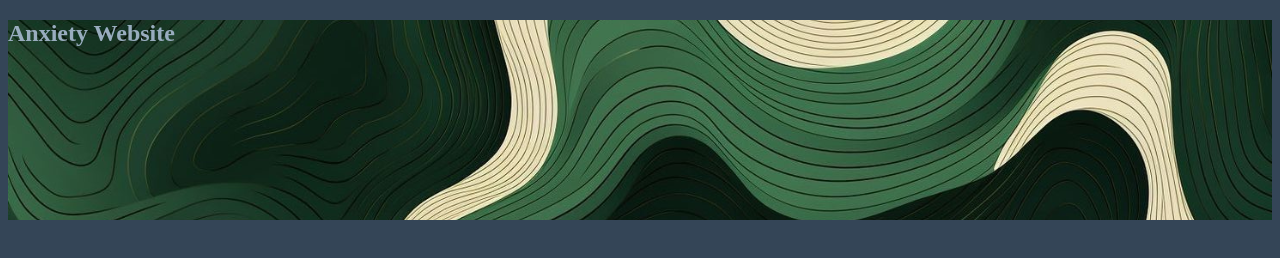
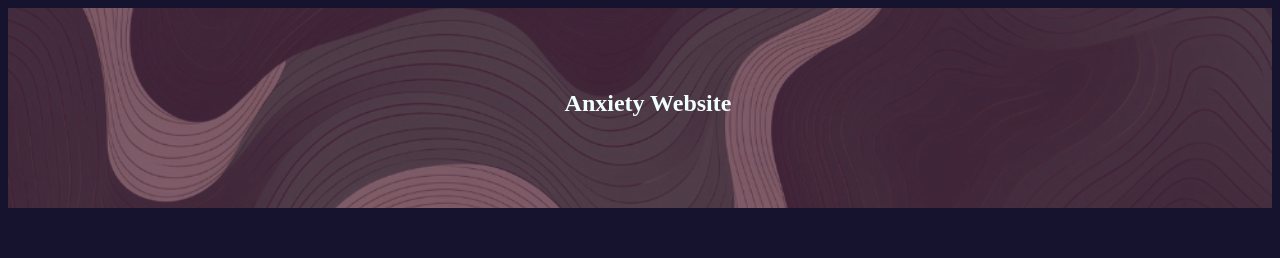
Before and after one commit to jocelynkingw/Code, a plain HTML site: page Anxiety Website/index.html in a window 1280 px wide. Drawn offline with Linux system fonts and the light colour scheme.

Commit message:
Heade Alignment

```diff
--- a/Anxiety Website/index.html
+++ b/Anxiety Website/index.html
@@ -8,8 +8,9 @@
 </head>
 <body>
     <section class="hero-image">
-        <h1 class="hero-text"></h1>
-        <h1 style="color:rgb(153, 173, 191)">Anxiety Website </h1>
+        <h1 class="hero-text">
+            Anxiety Website
+        </h1>
     </section>
 </body>
 </html>
--- a/Anxiety Website/style.css
+++ b/Anxiety Website/style.css
@@ -1,9 +1,11 @@
+
+
 body{
-        background-color: #344557;
+        background-color: #16132e;
 }
 
 .hero-image{
-        background-image: url("./Textured\ Photos/Green\ Modern\ Texture.jpg");
+        background-image: url("./Textured\ Photos/Purple\ Modern\ Texture.png");
         height: 200px;
         background-position: center;
         background-repeat: no-repeat;
@@ -14,5 +16,6 @@ body{
         color: azure;
         position: absolute;
         text-align: center;
-        top: 100px;
+        top: 70px;
+        width: 100%;
 }
```
Also changed, not shown: Anxiety Website/Textured Photos/Purple Modern Texture.png (added).
